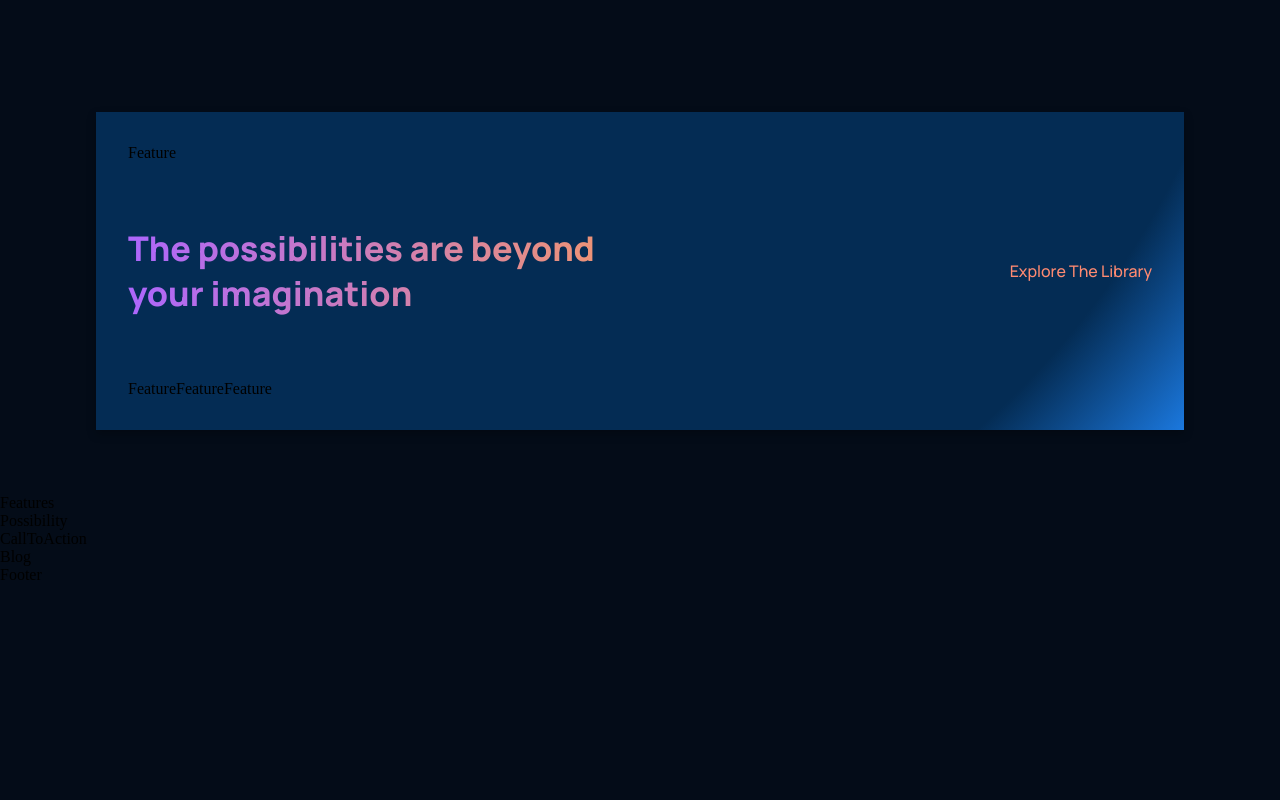
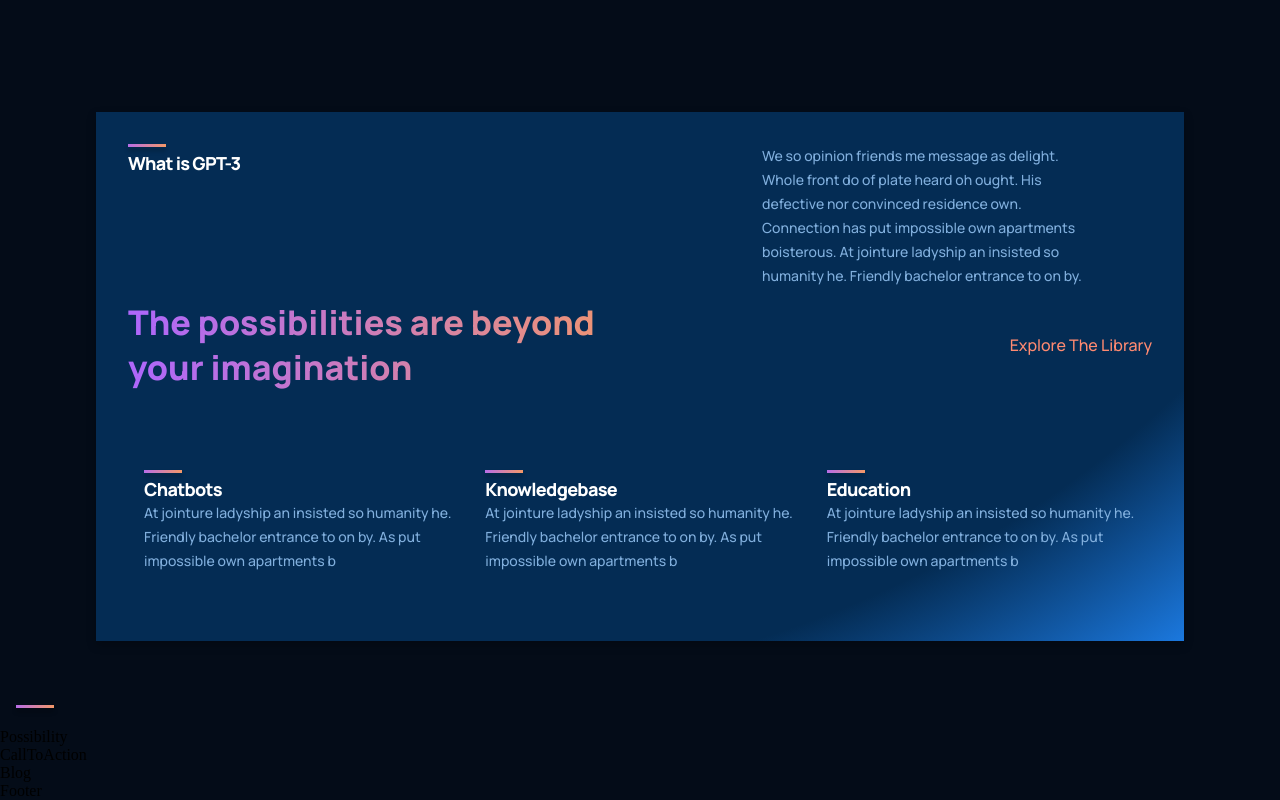
Before and after one commit to KleverKobold/gpt-3, a React (Create React App) app: page / in a window 1280 px wide. Shown: the part 910-1710 px from the top of the page. Before the commit the page ends 1494 px from the top, so only its background shows below. Built offline with nearby package versions, Linux system fonts and the light colour scheme.

Commit message:
Feature section finished

```diff
--- a/src/components/feature/Feature.jsx
+++ b/src/components/feature/Feature.jsx
@@ -1,9 +1,20 @@
 import React from 'react'
 import "./feature.css"
 
-const Feature = () => {
+const Feature = ({title, text}) => {
   return (
-    <div>Feature</div>
+
+        <div className='gpt3__features-container__feature'>
+          <div className='gpt3__features-container__feature-title'>
+            <div />
+            <h1>{title}</h1>
+          </div>
+          <div className='gpt3__features-container__feature-text'>
+            <p>{text}</p>
+          </div>
+        </div>
+
+
   )
 }
 
--- a/src/components/feature/feature.css
+++ b/src/components/feature/feature.css
@@ -0,0 +1,67 @@
+.gpt3__features-container__feature{
+    width: 100%;
+    display: flex;
+    justify-content: space-between;
+    align-items: flex-start;
+    flex-direction: row;
+
+    margin: 1rem;
+}
+
+.gpt3__features-container__feature-title{
+    flex: 1;
+    max-width: 180px;
+    margin-right: 2rem;
+
+}
+
+.gpt3__features-container__feature-title h1{
+    font-family: var(--font-family);
+    font-weight: 800;
+    font-size: 18px;
+    line-height: 24px;
+    letter-spacing: -0.04em;
+
+    color: #FFFFFF;
+}
+
+.gpt3__features-container__feature-title div{
+    width: 38px;
+    height: 3px;
+    box-shadow: 0 4px 4px rgba(0, 0, 0, 0.25);
+    background:  var(--gradient-bar);
+    margin-bottom: 0.25rem;
+}
+
+.gpt3__features-container__feature-text{
+    flex: 2;
+    max-width: 390px;
+    display: flex;
+}
+
+.gpt3__features-container__feature-text p {
+    width: 334px;
+    height: 92px;
+
+    font-family: var(--font-family);
+    font-weight: 500;
+    font-size: 14px;
+    line-height: 24px;
+    color: #81AFDD;
+
+}
+
+
+@media screen and (max-width: 550px) {
+    .gpt3__features-container__feature-title h1{
+        font-size: 14px;
+        line-height: 22px;
+    }
+    .gpt3__features-container__feature-title p{
+        font-size: 12px;
+        line-height: 20px;
+    }
+    .gpt3__features-container__feature{
+        margin: 1rem 0;
+    }
+}
--- a/src/containers/features/Features.jsx
+++ b/src/containers/features/Features.jsx
@@ -2,9 +2,17 @@
 
 import "./features.css"
 
-const Features = () => {
+const Features = ({title, text}) => {
   return (
-    <div>Features</div>
+    <div className='gpt3__features-container__feature'>
+      <div className='gpt3__features-container__feature-title'>
+        <div />
+        <h1>{title}</h1>
+      </div>
+      <div className='gpt3__features-container__feature-text'>
+        {text}
+      </div>
+    </div>
   )
 }
 
--- a/src/containers/whatGPT3/WhatGPT3.jsx
+++ b/src/containers/whatGPT3/WhatGPT3.jsx
@@ -7,16 +7,16 @@
   return (
     <div className='gpt3__whatgpt3 section__margin' id='wgpt3'>
       <div className='gpt3__whatgpt3-feature'>
-       <Feature />
+       <Feature title="What is GPT-3" text="We so opinion friends me message as delight. Whole front do of plate heard oh ought. His defective nor convinced residence own. Connection has put impossible own apartments boisterous. At jointure ladyship an insisted so humanity he. Friendly bachelor entrance to on by." />
       </div>
       <div className='gpt3__whatgpt3-heading'>
         <h1 className='gradient__text'>The possibilities are beyond your imagination</h1>
         <p>Explore The Library</p>
       </div>
       <div className='gpt3__whatgpt3-container'>
-        <Feature/>
-        <Feature/>
-        <Feature/>
+        <Feature title="Chatbots" text="At jointure ladyship an insisted so humanity he. Friendly bachelor entrance to on by. As put impossible own apartments b" />
+        <Feature title="Knowledgebase" text="At jointure ladyship an insisted so humanity he. Friendly bachelor entrance to on by. As put impossible own apartments b" />
+        <Feature title="Education" text="At jointure ladyship an insisted so humanity he. Friendly bachelor entrance to on by. As put impossible own apartments b" />
       </div>
     </div>
   )
```
